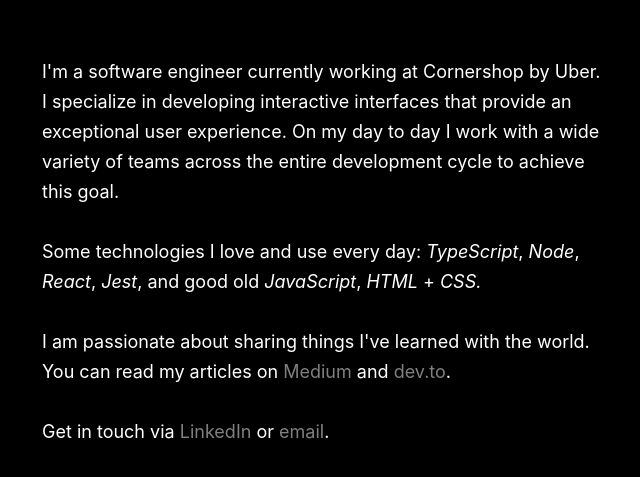
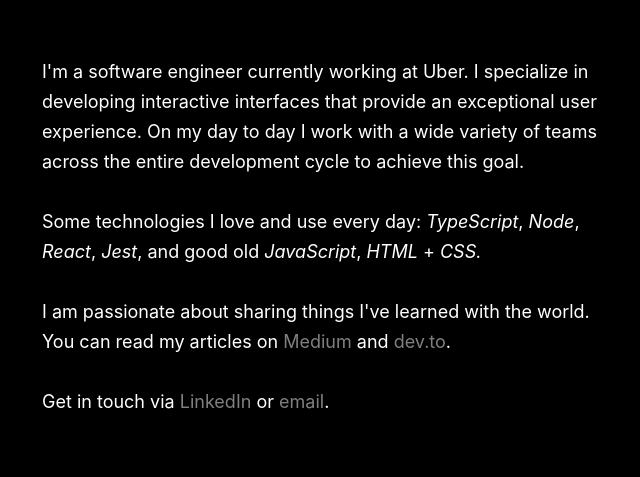
Before and after one commit to andrescuco/andrescuco-static, a plain HTML site: page index.html in a window 1280 px wide. Shown: the part 163-640 px from the top of the page, without its empty margins (58-698 px from the left). Drawn offline with Linux system fonts and the light colour scheme.

Commit message:
Update workplace from Cornershop by Uber to Uber

```diff
--- a/index.html
+++ b/index.html
@@ -78,10 +78,10 @@
         >hi@andrescuellar.co</a
       >
       <p>
-        I'm a software engineer currently working at Cornershop by Uber. I
-        specialize in developing interactive interfaces that provide an
-        exceptional user experience. On my day to day I work with a wide variety
-        of teams across the entire development cycle to achieve this goal.
+        I'm a software engineer currently working at Uber. I specialize in
+        developing interactive interfaces that provide an exceptional user
+        experience. On my day to day I work with a wide variety of teams across
+        the entire development cycle to achieve this goal.
       </p>
 
       <p>
```
